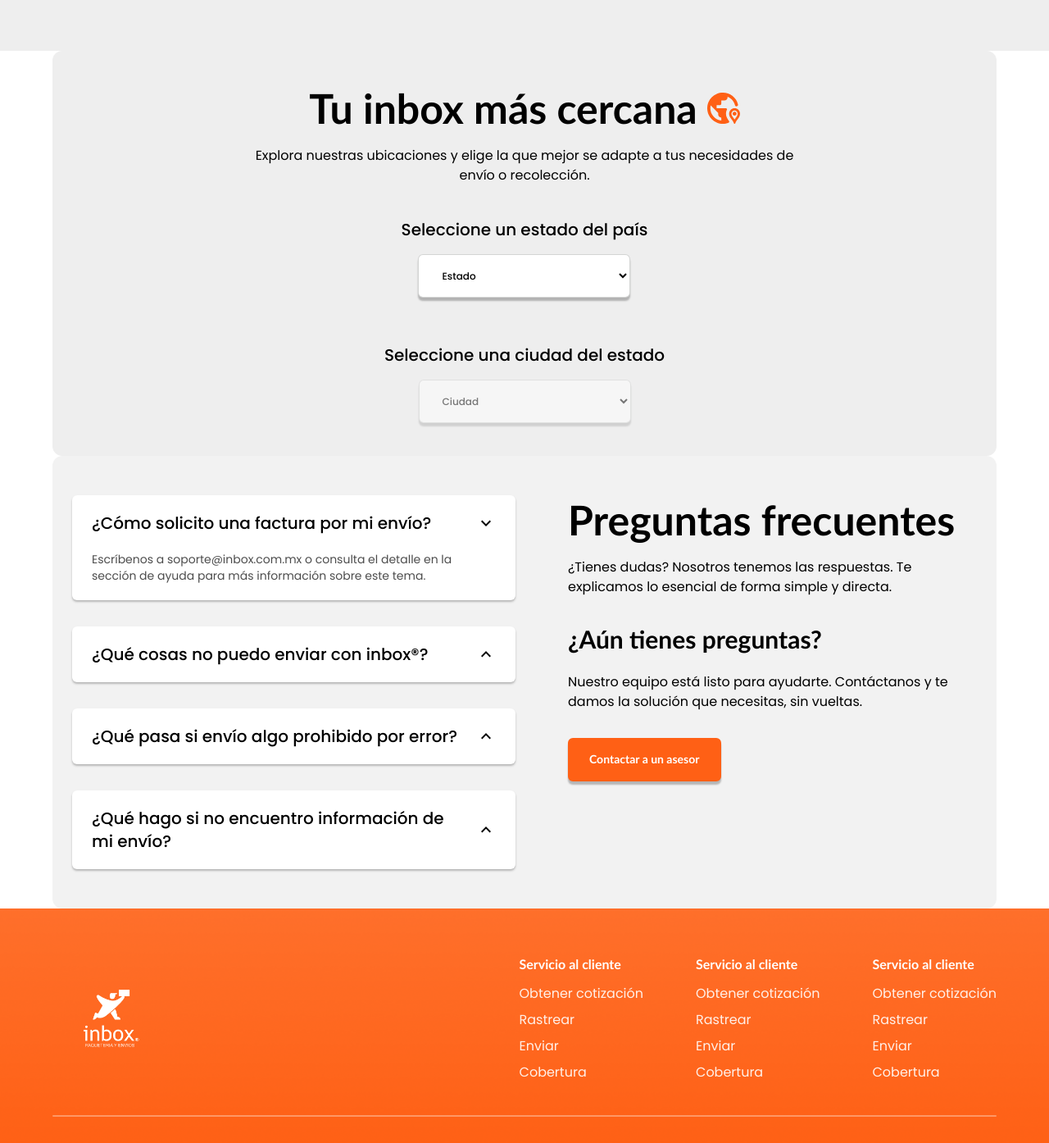
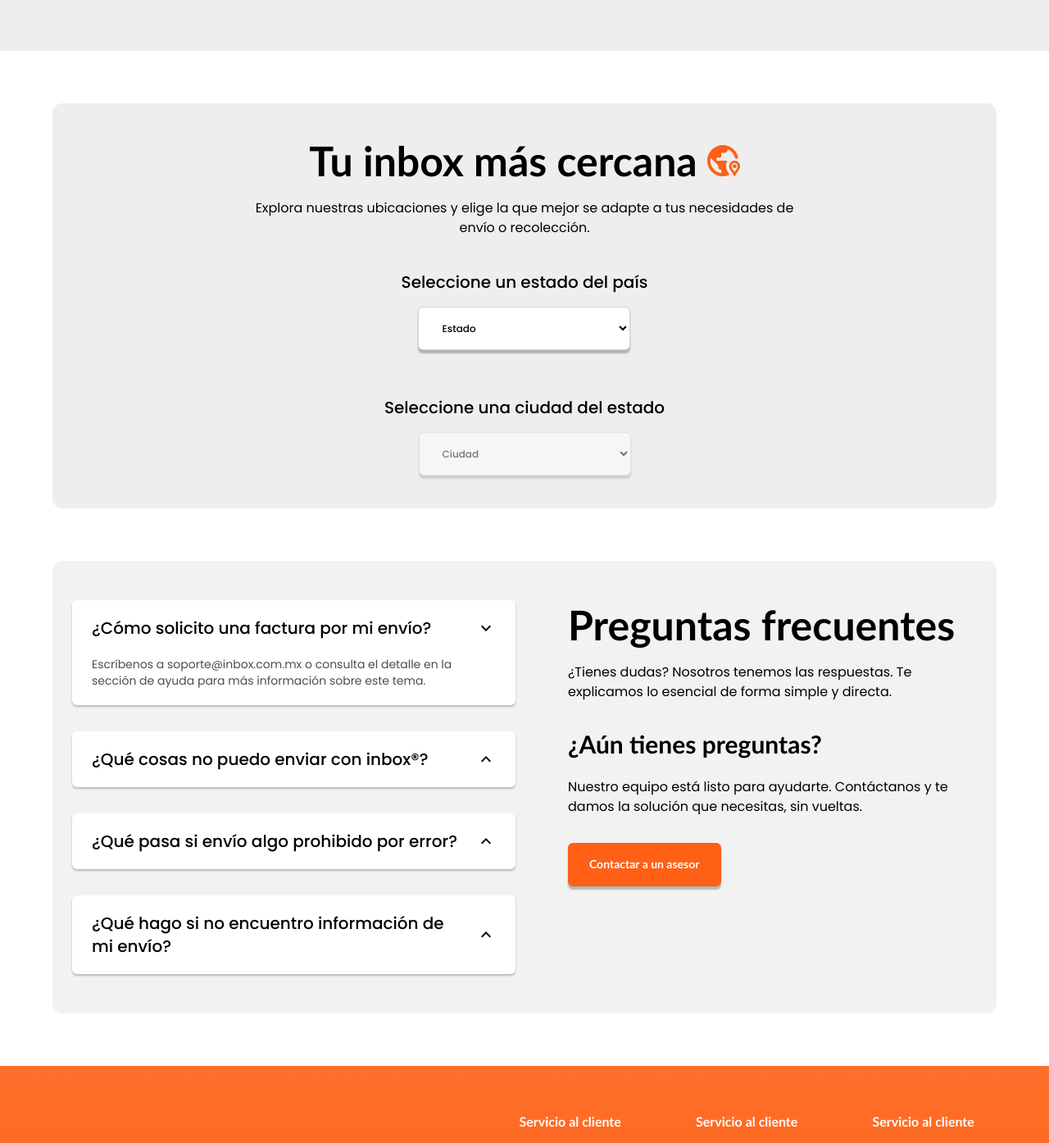
Before and after one commit to JorgeVexus/Inbox, a Next.js app: page /soporte in a window 1280 px wide. Shown: the part 1159-2553 px from the top of the page at 82% size. Built offline with nearby package versions, Linux system fonts and the light colour scheme.

Commit message:
Agregar espacio entre secciones de /soporte
CoberturaCTA y Faq no traen margen propio (dependen de que la página
que las usa las espacie, como hace Home). En /soporte quedaban pegadas
a ContactoForm y entre sí.

```diff
--- a/src/app/soporte/page.tsx
+++ b/src/app/soporte/page.tsx
@@ -8,8 +8,12 @@
     <>
       <SoporteHero />
       <ContactoForm />
-      <CoberturaCTA />
-      <Faq />
+      <div className="mt-16">
+        <CoberturaCTA />
+      </div>
+      <div className="my-16">
+        <Faq />
+      </div>
     </>
   );
 }
```
